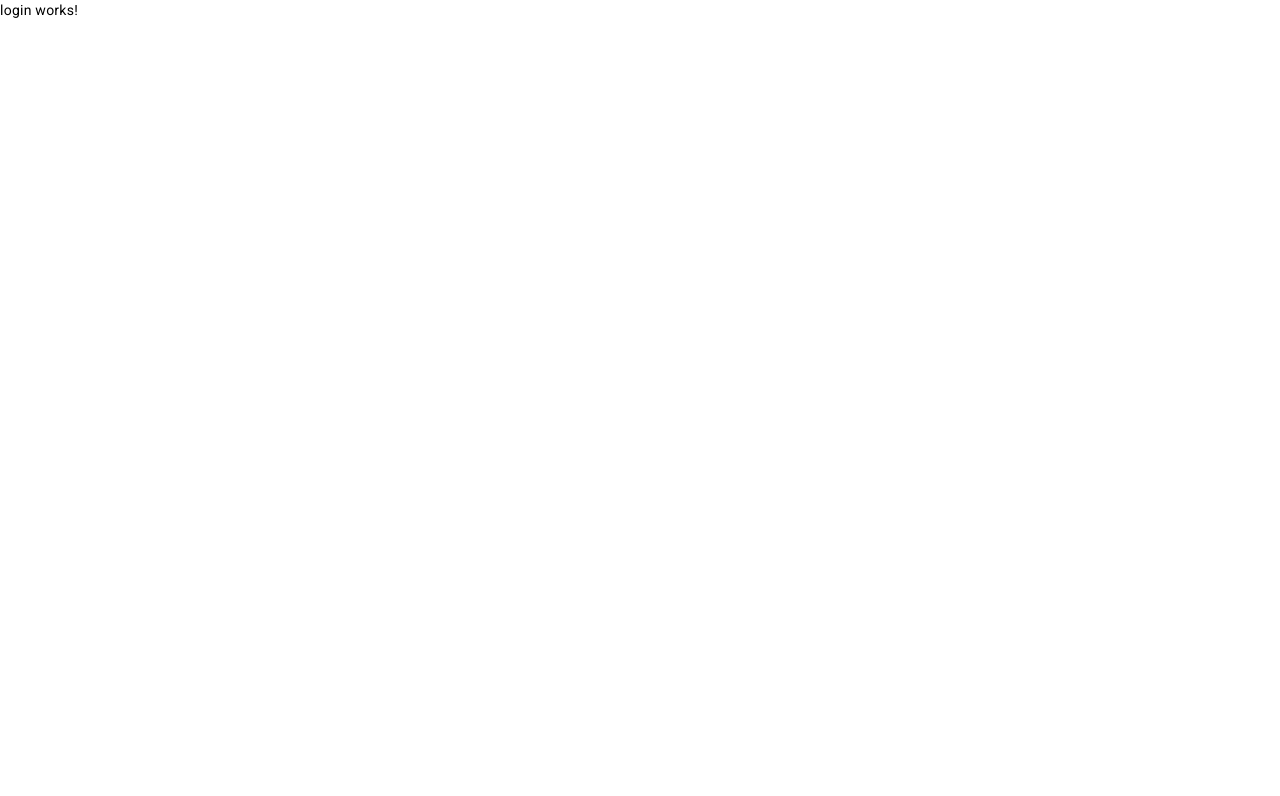
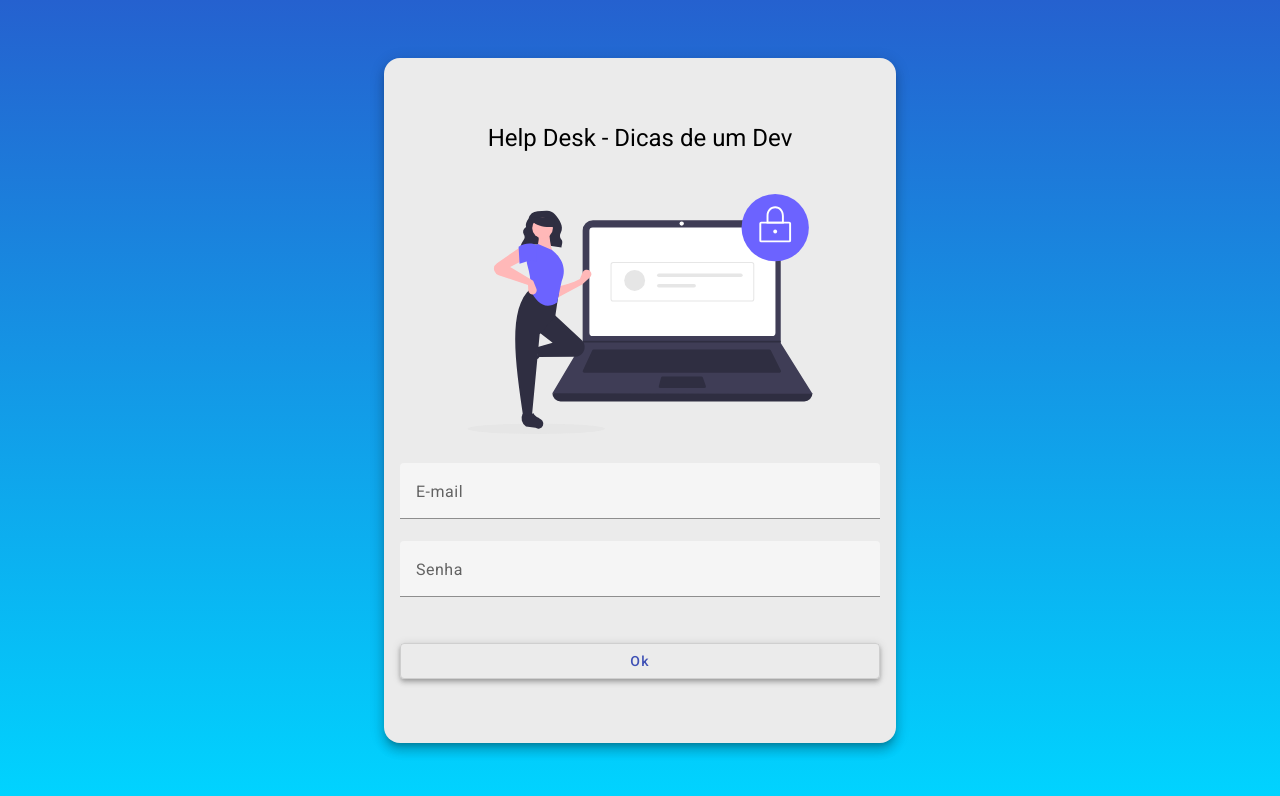
Before and after one commit to wellingtonfcdev/helpdesk-front, an Angular app: page /login in a window 1280 px wide. Shown: the top 796 px of the page. Built offline with nearby package versions, Linux system fonts and the light colour scheme.

Commit message:
Html e Css para login

```diff
--- a/src/app/components/login/login.component.css
+++ b/src/app/components/login/login.component.css
@@ -0,0 +1,34 @@
+.container{
+    height: 100%;
+    background: linear-gradient(180deg, rgba(2,0,36,1) 0%, rgba(37,97,207,1) 0%, rgba(0,212,255,1) 100%);
+    display: flex;
+    align-items: center;
+    justify-content: center;
+}
+
+.form{
+    width: 30rem;
+    margin: auto;
+    background-color: rgb(235,235,235);
+    padding: 4rem 1rem;
+    border-radius: 1rem;
+}
+
+img{
+    height: 15rem;
+    width: 100%;
+    margin: 1.5rem auto 1.5rem;
+}
+
+h1{
+    width: 100%;
+    text-align: center;
+}
+
+.full-width{
+    width: 100%;
+}
+
+button{
+    margin-top: 1.5rem;
+}
--- a/src/app/components/login/login.component.html
+++ b/src/app/components/login/login.component.html
@@ -1 +1,18 @@
-<p>login works!</p>
+<div class="container">
+    <form class="form mat-elevation-z8">
+        <h1>Help Desk - Dicas de um Dev</h1>
+        <img src="assets/img/login-image.svg" alt="Help Desk - Dicas de um Dev">
+        <mat-form-field class="full-width" appearance="fill">
+          <mat-label>E-mail</mat-label>
+          <input matInput placeholder="Ex. fulano@mail.com" >
+        </mat-form-field>
+
+        <mat-form-field class="full-width" appearance="fill">
+            <mat-label>Senha</mat-label>
+            <input type="password" matInput placeholder="Ex. 1231" >
+          </mat-form-field>
+
+      <button mat-stroked-button color="primary" class="full-width mat-elevation-z4" >Ok</button>
+      </form>
+
+</div>
```
Also changed, not shown: src/assets/img/login-image.svg (added).
